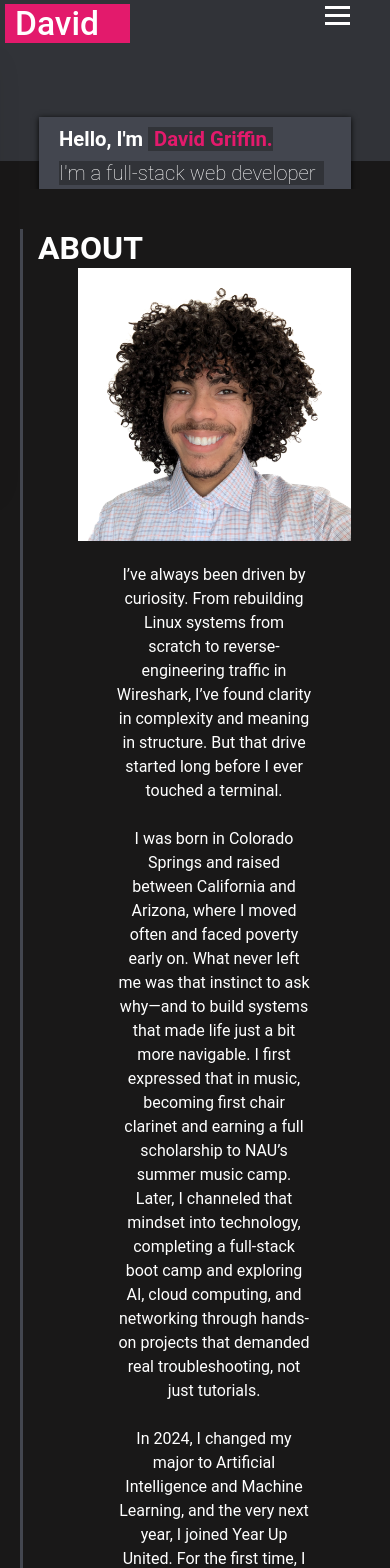
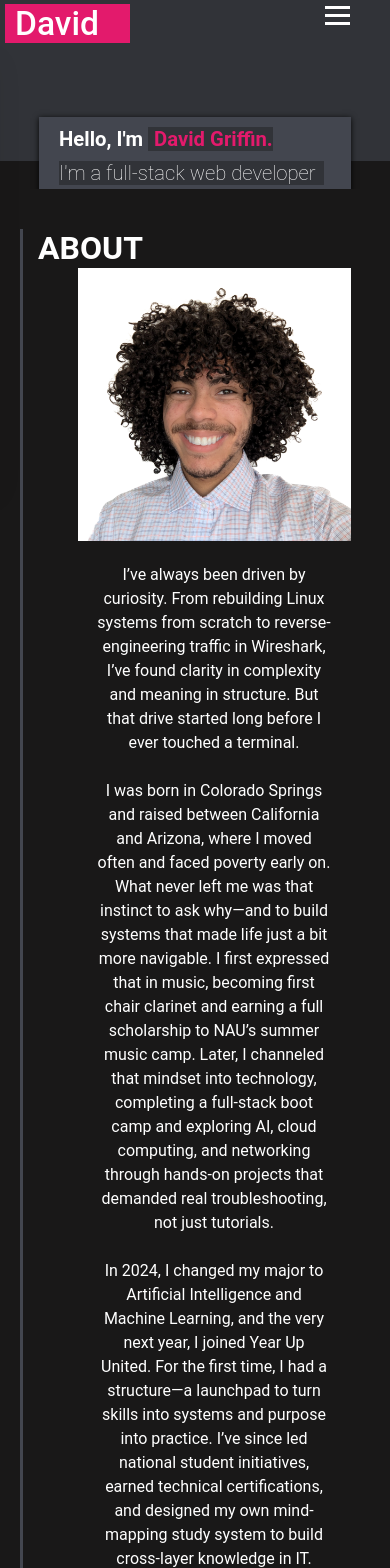
Before and after one commit to DavidTJGriffin/react-portfolio, a React (Create React App) app: page / in a window 390 px wide. Shown: the top 1568 px of the page. Built offline with nearby package versions, Linux system fonts and the light colour scheme.

Commit message:
Extend about section responsiveness

```diff
--- a/public/assets/css/style.css
+++ b/public/assets/css/style.css
@@ -353,8 +353,29 @@
 
 /* Contact Section */
 
+
 .name-box, .email-box, .message-box {
     margin-bottom: 30px;
+}
+
+@media screen and (max-width: 1190px) {
+    #about {
+        display: flex;
+        flex-direction: column;
+    }
+
+    #bio-info {
+        text-align: center;
+        margin: 20px auto;
+    }
+
+    #david-picture {
+        margin-left: auto;
+        margin-right: auto;
+        max-width: 70vw;
+        object-fit: contain;
+        display: block;
+    }
 }
 
 .name-box {
@@ -457,11 +478,6 @@
     }
 }
 
-@media screen and (max-width: 851px) {
-    #bio-info {
-        width: 50vw;
-    }
-}
 
 /* MEDIA QUERY FOR TABLETS AND SMALLER */
 @media screen and (max-width: 804px) {
@@ -582,10 +598,6 @@
         margin-left: 20px;
     }
 
-    #bio-info {
-        text-align: center;
-        margin: 20px auto;
-    }
 
     .hero {
         display: flex;
@@ -620,12 +632,6 @@
         color: black;
     }
 
-    #david-picture {
-        margin-left: auto;
-        margin-right: auto;
-        max-width: 70vw;
-        object-fit: contain;
-    }
 
     .projects {
         display: flex;
```
